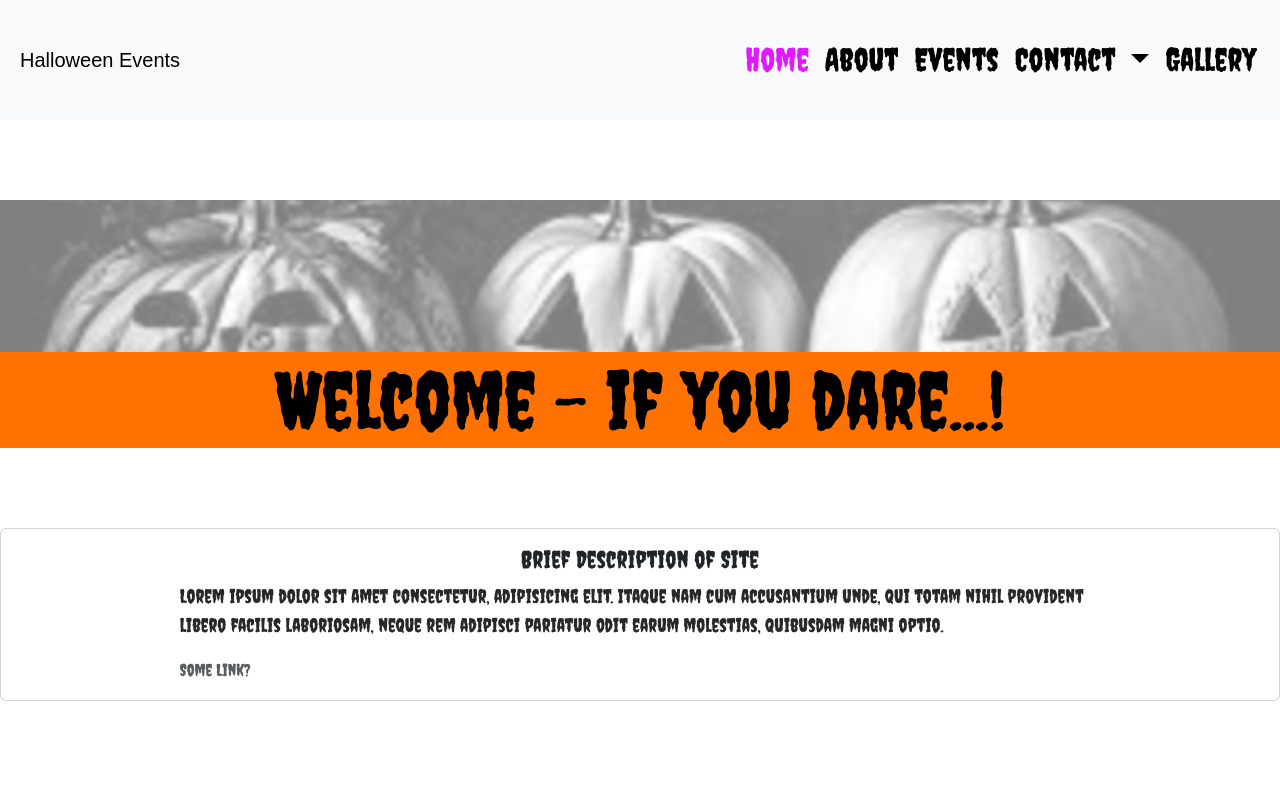
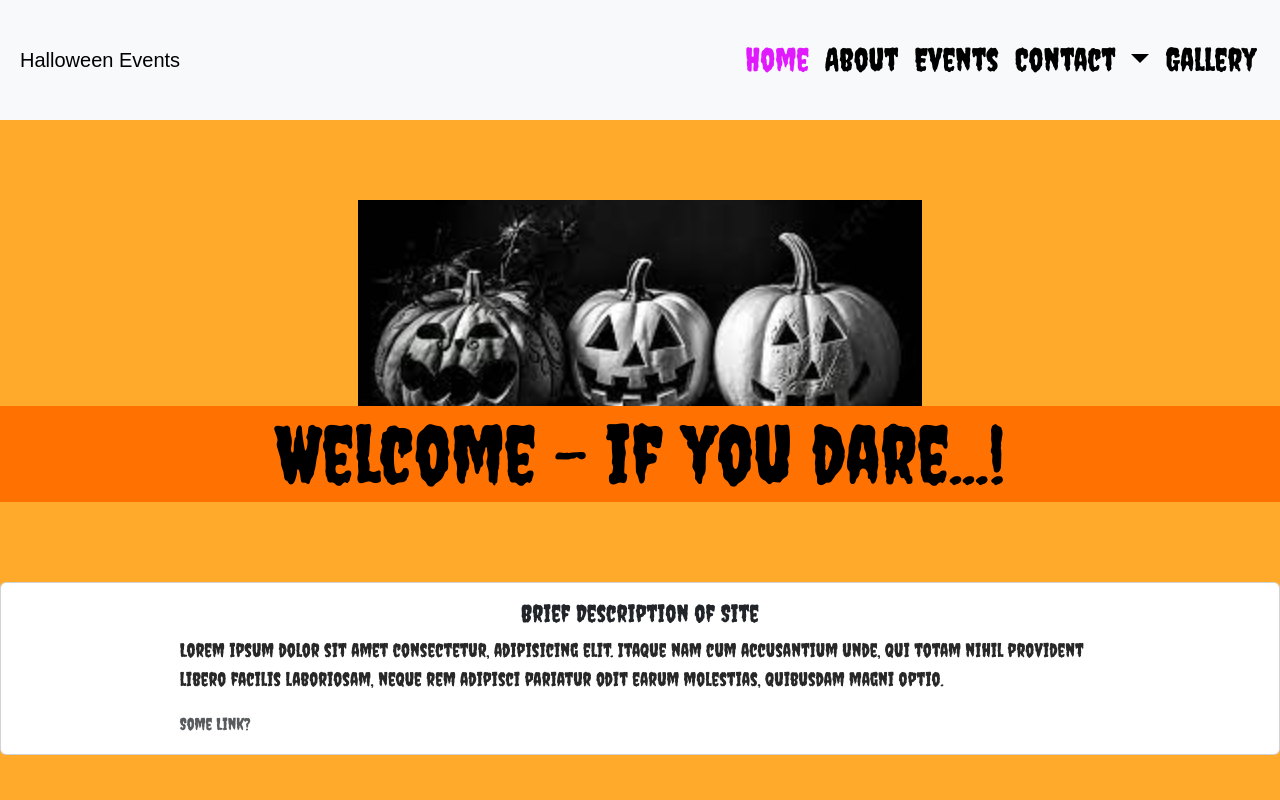
Before and after one commit to Kaylaesmith1/hackathon-oct-team6, a plain HTML site: page index.html in a window 1280 px wide. Shown: the top 800 px of the page. Drawn offline with nearby package versions, Linux system fonts and the light colour scheme.

Commit message:
Styled CSS for index to about.html style

```diff
--- a/assets/css/styles.css
+++ b/assets/css/styles.css
@@ -64,7 +64,6 @@ body {
 
 main {
   padding-top: 200px;
-  margin-bottom: 200px;
 }
 
 /*
@@ -135,11 +134,13 @@ a.nav-link:hover {
   /* color: #FD9702; */
 }
 
-.about-main {
+.about-main,
+.index-main {
   background-color: #ffaa2a;
 }
 
-.about-banner {
+.about-banner,
+.index-banner {
   width: 100%;
   text-align: center;
   position: relative;
--- a/index.html
+++ b/index.html
@@ -100,8 +100,8 @@
         </nav>
       </header>
 
-      <main>
-        <div class="about-banner">
+      <main class="index-main">
+        <div class="index-banner">
           <img src="assets/images/fake-banner.png" alt="Banner image" />
           <!-- <p class="about-events">What's happening near me?</p> -->
         </div>
```
